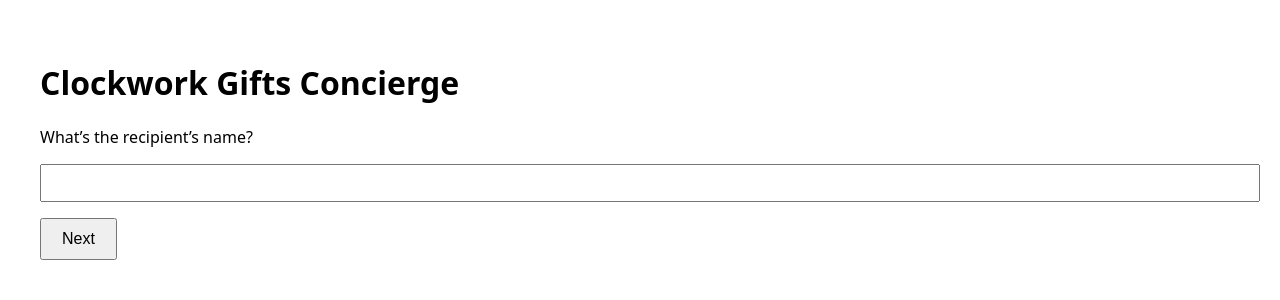
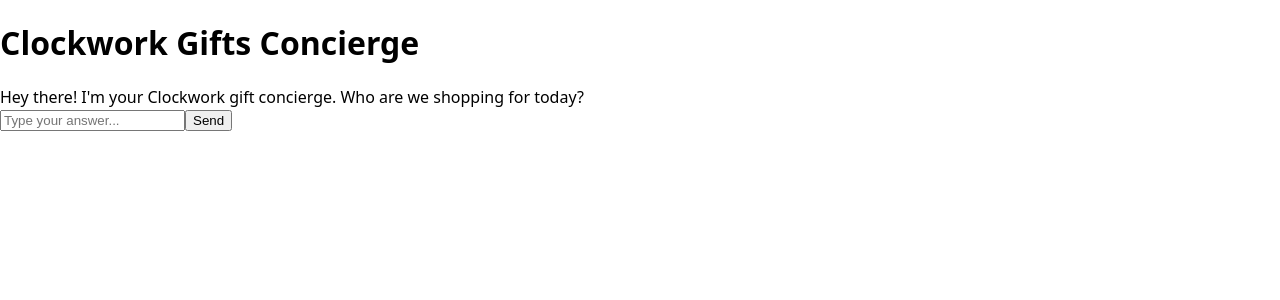
Before and after one commit to 904strengthclub/clockworkgifts-concierge, a Next.js app: page /start in a window 1280 px wide. Shown: the top 300 px of the page. Built offline with nearby package versions, Linux system fonts and the light colour scheme.

Commit message:
update link fix and patch to chat experience

```diff
--- a/app/start/page.tsx
+++ b/app/start/page.tsx
@@ -7,6 +7,12 @@ export default function StartPage() {
   const router = useRouter();
 
   const [step, setStep] = useState(0);
+  const [messages, setMessages] = useState([
+    { from: 'bot', text: "Hey there! I'm your Clockwork gift concierge. Who are we shopping for today?" },
+  ]);
+  const [inputValue, setInputValue] = useState('');
+  const [isSubmitting, setIsSubmitting] = useState(false);
+
   const [recipientName, setRecipientName] = useState('');
   const [relationship, setRelationship] = useState('');
   const [occasionType, setOccasionType] = useState('');
@@ -16,37 +22,47 @@ export default function StartPage() {
   const questions = [
     {
       prompt: "What’s the recipient’s name?",
-      value: recipientName,
-      setValue: setRecipientName,
-      type: 'text',
+      setter: setRecipientName,
     },
     {
       prompt: "What’s your relationship to them? (e.g., wife, boyfriend, friend, child)",
-      value: relationship,
-      setValue: setRelationship,
-      type: 'text',
+      setter: setRelationship,
     },
     {
       prompt: "What kind of occasion is this for? (birthday, anniversary, promotion, etc.)",
-      value: occasionType,
-      setValue: setOccasionType,
-      type: 'text',
+      setter: setOccasionType,
     },
     {
       prompt: "What are their hobbies, interests, or general gift style?",
-      value: hobbiesStyle,
-      setValue: setHobbiesStyle,
-      type: 'text',
+      setter: setHobbiesStyle,
     },
     {
       prompt: "What’s your gift budget?",
-      value: budgetRange,
-      setValue: setBudgetRange,
-      type: 'number',
+      setter: setBudgetRange,
     },
   ];
 
+  const handleNext = () => {
+    const currentQ = questions[step];
+    currentQ.setter(inputValue);
+    setMessages(prev => [...prev, { from: 'user', text: inputValue }]);
+
+    if (step < questions.length - 1) {
+      const nextQ = questions[step + 1];
+      setTimeout(() => {
+        setMessages(prev => [...prev, { from: 'bot', text: nextQ.prompt }]);
+        setStep(step + 1);
+        setInputValue('');
+      }, 500);
+    } else {
+      handleSubmit();
+    }
+  };
+
   const handleSubmit = async () => {
+    setIsSubmitting(true);
+    setMessages(prev => [...prev, { from: 'bot', text: 'Finding the perfect gift ideas for you...' }]);
+
     const surveySummary = {
       recipient_name: recipientName,
       relationship,
@@ -55,47 +71,75 @@ export default function StartPage() {
       budget_range: budgetRange,
     };
 
+    try {
       const res = await fetch('/api/generate-suggestions', {
         method: 'POST',
         headers: { 'Content-Type': 'application/json' },
-      body: JSON.stringify({ surveySummary })
+        body: JSON.stringify({ surveySummary }),
       });
 
       const suggestions = await res.json();
-    console.log('Received suggestions from API:', suggestions); // ✅ DEBUG LINE
-
       if (suggestions && Array.isArray(suggestions)) {
         localStorage.setItem('clockwork_suggestions', JSON.stringify(suggestions));
         router.push('/results');
       } else {
-      alert('No suggestions returned. Please try again.');
+        throw new Error('No valid suggestions returned.');
+      }
+    } catch (err) {
+      console.error('Error submitting survey:', err);
+      setMessages(prev => [...prev, { from: 'bot', text: 'Oops! Something went wrong. Please try again.' }]);
+      setIsSubmitting(false);
     }
   };
 
-  const current = questions[step];
+  return (
+    <main className="max-w-xl mx-auto p-6 font-sans">
+      <h1 className="text-2xl font-bold mb-6">Clockwork Gifts Concierge</h1>
+      <div className="space-y-4">
+        {messages.map((msg, i) => (
+          <div
+            key={i}
+            className={`p-3 rounded-md max-w-[75%] ${
+              msg.from === 'bot' ? 'bg-gray-200 text-left' : 'bg-blue-100 text-right ml-auto'
+            }`}
+          >
+            {msg.text}
+          </div>
+        ))}
 
-  return (
-    <main style={{ padding: 40, fontFamily: 'system-ui, sans-serif' }}>
-      <h1>Clockwork Gifts Concierge</h1>
-      <p>{current.prompt}</p>
+        {!isSubmitting && (
+          <form
+            onSubmit={(e) => {
+              e.preventDefault();
+              if (inputValue.trim()) handleNext();
+            }}
+            className="flex gap-2 mt-4"
+          >
             <input
-        type={current.type}
-        value={current.value}
-        onChange={(e) => current.setValue(e.target.value)}
-        style={{ padding: 8, fontSize: 16, width: '100%', marginBottom: 16 }}
+              type="text"
+              value={inputValue}
+              onChange={(e) => setInputValue(e.target.value)}
+              className="flex-1 border border-gray-300 p-2 rounded-md"
+              placeholder="Type your answer..."
+              disabled={isSubmitting}
             />
             <button
-        onClick={() => {
-          if (step < questions.length - 1) {
-            setStep(step + 1);
-          } else {
-            handleSubmit();
-          }
-        }}
-        style={{ padding: '10px 20px', fontSize: 16 }}
+              type="submit"
+              className="bg-black text-white px-4 py-2 rounded-md"
+              disabled={isSubmitting}
             >
-        {step < questions.length - 1 ? 'Next' : 'Submit'}
+              Send
             </button>
+          </form>
+        )}
+
+        {isSubmitting && (
+          <div className="text-center mt-6">
+            <p className="text-lg font-medium">Finding gift ideas…</p>
+            <div className="mt-4 animate-spin rounded-full h-10 w-10 border-t-2 border-b-2 border-gray-800 mx-auto" />
+          </div>
+        )}
+      </div>
     </main>
   );
 }
--- a/lib/affiliateHelpers.ts
+++ b/lib/affiliateHelpers.ts
@@ -1,5 +1,3 @@
-// /lib/affiliateHelpers.ts
-
 import { GiftIdea } from './gemini';
 
 const platformSearchMap: Record<string, (query: string) => string> = {
@@ -13,15 +11,15 @@ const platformSearchMap: Record<string, (query: string) => string> = {
 
 export async function appendAffiliateLinks(gifts: GiftIdea[]): Promise<GiftIdea[]> {
   return gifts.map((gift) => {
-    const platform = gift.suggested_platform.toLowerCase().trim();
-    const query = gift.search_query || `${gift.name} ${gift.store_or_brand}`;
+    const platform = (gift.suggested_platform || 'google').toLowerCase().trim();
+    const query = gift.search_query?.trim() || `${gift.name} ${gift.store_or_brand}`.trim();
 
-    const generator = platformSearchMap[platform] || platformSearchMap['google'];
-    const searchUrl = generator(query);
+    const getUrl = platformSearchMap[platform] || platformSearchMap['google'];
+    const directUrl = getUrl(query || 'gift idea');
 
     return {
       ...gift,
-      direct_purchase_url: searchUrl,
+      direct_purchase_url: directUrl,
     };
   });
 }
```
Lines whose indentation alone changed are shown as unchanged.
